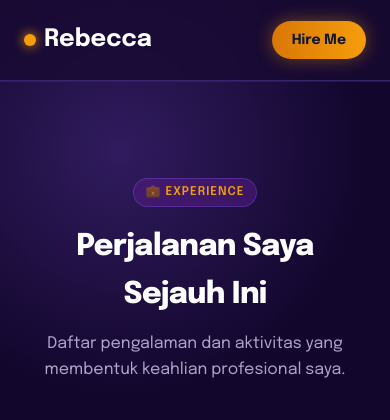
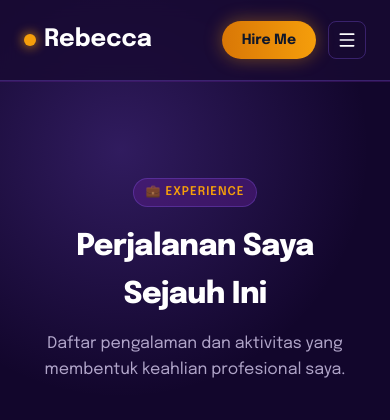
Before and after one commit to rebeccania/myportofolio, a Django app: page /experience/ in a window 390 px wide. Shown: the top 420 px of the page. Run offline with Django 5.2, Linux system fonts and the light colour scheme; data that the repository does not hold is empty.

Commit message:
feat: add mobile hamburger navigation menu

```diff
--- a/static/css/style.css
+++ b/static/css/style.css
@@ -870,3 +870,53 @@ body {
     font-size: 0.85rem;
     font-weight: 600;
 }
+/* 7. Mobile Navigation & Header Actions */
+.header-actions {
+  display: flex;
+  align-items: center;
+  gap: 0.75rem;
+}
+
+.nav-toggle {
+  display: none;
+  background: none;
+  border: 1px solid var(--purple-line);
+  border-radius: 0.5rem;
+  padding: 0.5rem;
+  cursor: pointer;
+  color: var(--ink);
+}
+
+@media (max-width: 900px) {
+  .main-nav {
+    display: none;
+    position: absolute;
+    top: 100%;
+    left: 0;
+    right: 0;
+    flex-direction: column;
+    align-items: stretch;
+    gap: 0;
+    background-color: rgba(24, 11, 50, 0.98);
+    border-bottom: 1px solid var(--purple-line);
+    border-radius: 0;
+    padding: 1rem;
+    box-shadow: 0 10px 25px rgba(0, 0, 0, 0.5);
+  }
+
+  .main-nav.open {
+    display: flex;
+  }
+
+  .main-nav .nav-link {
+    padding: 0.75rem 1rem;
+    text-align: center;
+    border-radius: 0.5rem;
+  }
+
+  .nav-toggle {
+    display: inline-flex;
+    align-items: center;
+    justify-content: center;
+  }
+}
--- a/templates/experience.html
+++ b/templates/experience.html
@@ -26,14 +26,19 @@
         {{ short_name }}
       </a>
 
-      <nav class="main-nav">
+      <nav class="main-nav" id="mainNav">
         <a href="{% url 'main:show_main' %}" class="nav-link">home</a>
         <a href="{% url 'main:show_main' %}" class="nav-link">about</a>
         <a href="{% url 'main:show_main' %}" class="nav-link">education</a>
         <a href="{% url 'main:show_experience' %}" class="nav-link active">experience</a>
       </nav>
 
-      <a href="mailto:rebbecaniaga22@gmail.com" class="btn-hire">Hire Me</a>
+      <div class="header-actions">
+            <a href="mailto:rebbecaniaga22@gmail.com" class="btn-hire">Hire Me</a>
+            <button class="nav-toggle" id="navToggle" aria-label="Toggle menu">
+              <i data-lucide="menu" class="icon-md"></i>
+            </button>
+          </div>
 
     </div>
   </header>
@@ -86,7 +91,20 @@
   <script>
   document.addEventListener('DOMContentLoaded', function () {
     lucide.createIcons();
+   const navToggle = document.getElementById('navToggle');
+    const mainNav = document.getElementById('mainNav');
+
+  navToggle.addEventListener('click', function () {
+    mainNav.classList.toggle('open');
   });
-  </script>
+
+  // Tutup menu otomatis kalau salah satu link diklik
+  document.querySelectorAll('.main-nav .nav-link').forEach(function (link) {
+    link.addEventListener('click', function () {
+      mainNav.classList.remove('open');
+    });
+  });
+});
+</script>
 </body>
 </html>
```
Also changed, not shown: templates/about.html (+20 -2 lines), templates/education.html (+22 -2 lines), templates/index.html (+21 -2 lines).
